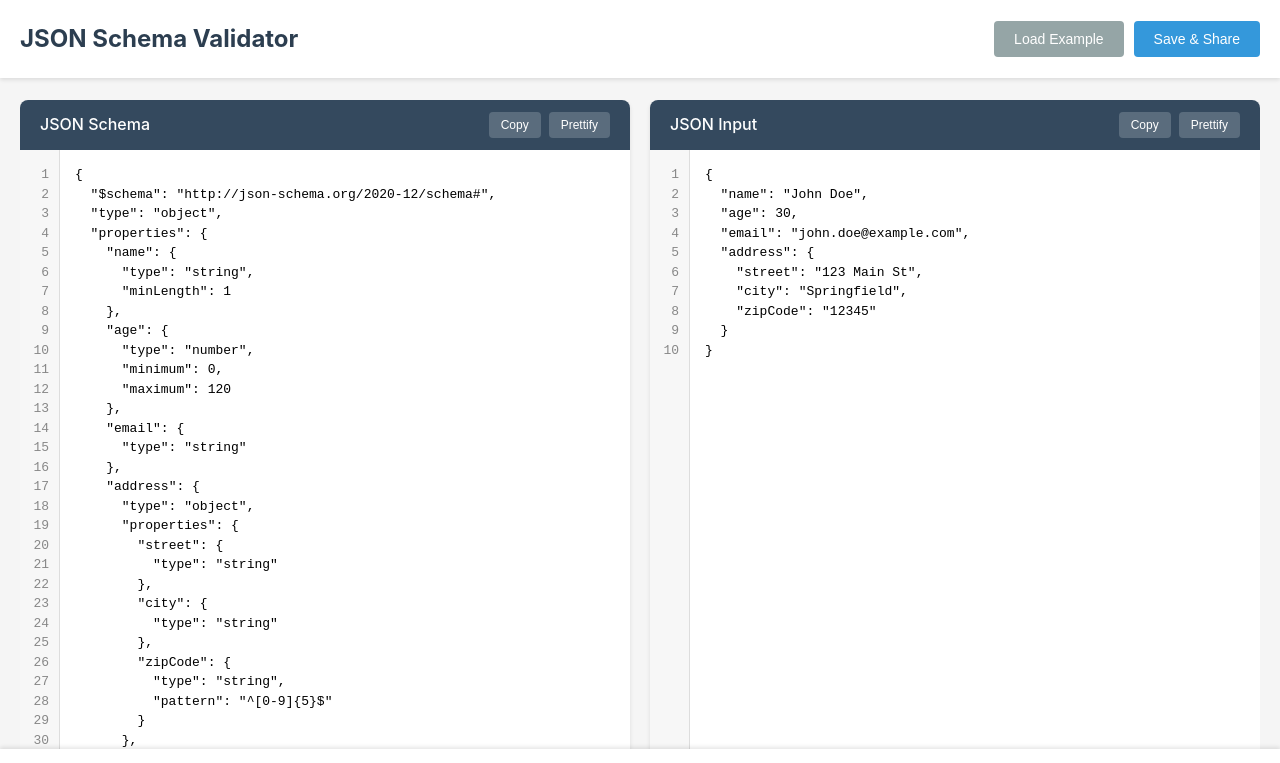
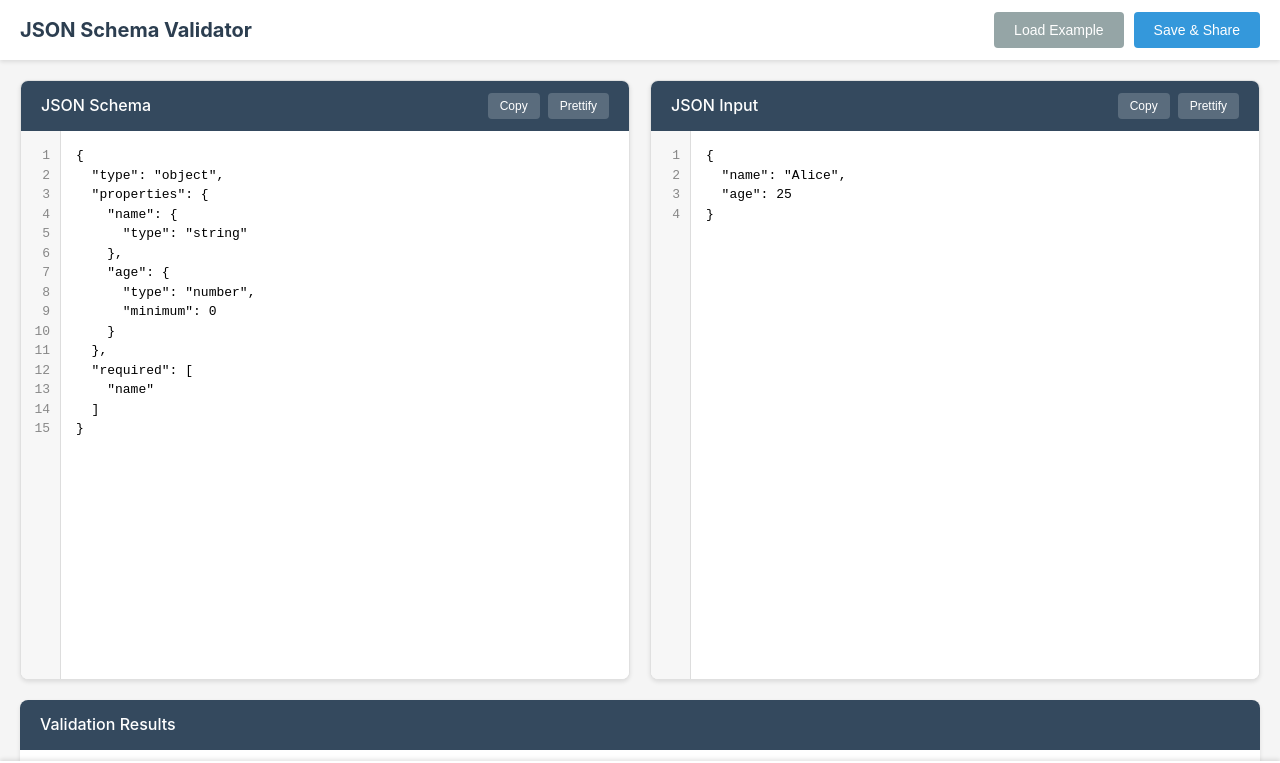
Before and after one commit to vanhumbeecka/json-validator, a website: page public/index.html in a window 1280 px wide. Both pictures are taken after a click on the button "Load Example". Shown: the top 763 px of the page. Drawn offline with Linux system fonts and the light colour scheme.

Commit message:
fix styles + add all errors

```diff
--- a/public/app.js
+++ b/public/app.js
@@ -6,7 +6,8 @@ window.addEventListener('load', () => {
   // The ajv2020.bundle.js exposes window.ajv2020
   if (window.ajv2020 && window.ajv2020.default) {
     ajv = new window.ajv2020.default({
-        validateSchema: false
+        validateSchema: false,
+        allErrors: true  // Report all validation errors, not just the first one
     });
     console.log('Ajv loaded successfully');
 
@@ -307,56 +308,22 @@ copyJsonBtn.addEventListener('click', () => {
 // Load example data
 exampleBtn.addEventListener('click', () => {
   const exampleSchema = {
-      "$schema": "http://json-schema.org/2020-12/schema#",
     "type": "object",
     "properties": {
       "name": {
-              "type": "string",
-              "minLength": 1
+        "type": "string"
       },
       "age": {
         "type": "number",
-              "minimum": 0,
-              "maximum": 120
-          },
-          "email": {
-              "type": "string"
-          },
-          "address": {
-              "type": "object",
-              "properties": {
-                  "street": {
-                      "type": "string"
-                  },
-                  "city": {
-                      "type": "string"
-                  },
-                  "zipCode": {
-                      "type": "string",
-                      "pattern": "^[0-9]{5}$"
+        "minimum": 0
       }
     },
-              "required": [
-                  "street",
-                  "city"
-              ]
-          }
-      },
-      "required": [
-          "name",
-          "email"
-      ]
+    "required": ["name"]
   };
 
   const exampleJson = {
-    "name": "John Doe",
-    "age": 30,
-    "email": "john.doe@example.com",
-    "address": {
-      "street": "123 Main St",
-      "city": "Springfield",
-      "zipCode": "12345"
-    }
+    "name": "Alice",
+    "age": 25
   };
 
   schemaEditor.value = JSON.stringify(exampleSchema, null, 2);
--- a/public/style.css
+++ b/public/style.css
@@ -10,8 +10,8 @@ body {
   color: #333;
   line-height: 1.6;
   margin: 0;
-  padding-top: 80px;
-  padding-bottom: 60px;
+  padding-top: 60px;
+  padding-bottom: 45px;
 }
 
 .container {
@@ -26,7 +26,7 @@ header {
   left: 0;
   right: 0;
   background: white;
-  padding: 20px;
+  padding: 12px 20px;
   box-shadow: 0 2px 4px rgba(0,0,0,0.1);
   display: flex;
   justify-content: space-between;
@@ -37,8 +37,9 @@ header {
 }
 
 h1 {
-  font-size: 24px;
+  font-size: 20px;
   color: #2c3e50;
+  margin: 0;
 }
 
 .header-actions {
@@ -95,9 +96,9 @@ h1 {
   gap: 20px;
   margin-bottom: 20px;
   min-height: 400px;
-  max-height: 700px;
+  height: 600px;
   resize: vertical;
-  overflow: auto;
+  overflow: visible;
 }
 
 .editor-panel {
@@ -105,6 +106,7 @@ h1 {
   border-radius: 8px;
   overflow: hidden;
   box-shadow: 0 2px 4px rgba(0,0,0,0.1);
+  border: 1px solid #e0e0e0;
   display: flex;
   flex-direction: column;
   height: 100%;
@@ -245,10 +247,10 @@ textarea {
   left: 0;
   right: 0;
   text-align: center;
-  padding: 15px 20px;
+  padding: 10px 20px;
   background: white;
   box-shadow: 0 -2px 4px rgba(0,0,0,0.1);
-  font-size: 13px;
+  font-size: 12px;
   color: #7f8c8d;
   z-index: 1000;
 }
```
Lines whose indentation alone changed are shown as unchanged.
